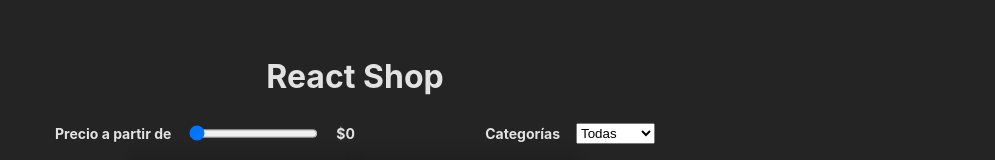
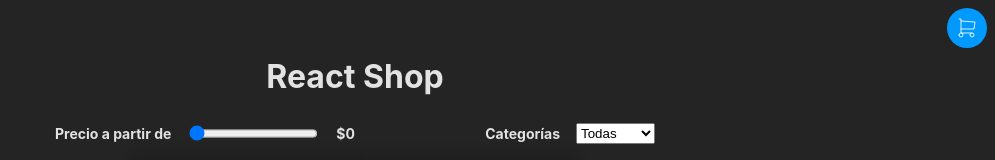
Before and after one commit to ogeid26/shopping-cart, a React (Vite) app: page / in a window 1280 px wide. Shown: the top 160 px of the page, without its empty margins (285-1280 px from the left). Built offline with nearby package versions, Linux system fonts and the light colour scheme.

Commit message:
added cart

```diff
--- a/src/App.jsx
+++ b/src/App.jsx
@@ -5,6 +5,7 @@
 import { Footer } from "./components/Footer"
 import { IS_DEVELOPMENT } from "./config"
 import { useFilters } from "./hooks/useFilters"
+import { Cart } from "./components/Cart"
 
 
 
@@ -18,6 +19,7 @@
   return (
     <>
       <Header/>
+      <Cart />
      <Products products={filteredProducts} />
      {IS_DEVELOPMENT && <Footer />}
     </>
--- /dev/null
+++ b/src/components/Cart.css
@@ -0,0 +1,56 @@
+.cart {
+    background: #000;
+    display: none;
+    padding: 32px;
+    position: fixed;
+    right: 0px;
+    top: 0px;
+    width: 200px;
+  }
+
+  .cart img {
+    aspect-ratio: 16/9;
+    width: 100%;
+  }
+
+  .cart li {
+    border-bottom: 1px solid #444;
+    padding-bottom: 16px;
+  }
+
+  .cart footer {
+    display: flex;
+    gap: 8px;
+    justify-content: center;
+    align-items: center;
+  }
+
+  .cart footer button {
+    padding: 8px;
+  }
+
+  .cart-button {
+    align-items: center;
+    background: #09f;
+    border-radius: 9999px;
+    cursor: pointer;
+    display: flex;
+    height: 32px;
+    justify-content: center;
+    padding: 4px;
+    position: absolute;
+    right: 8px;
+    top: 8px;
+    transition: all .3s ease;
+    width: 32px;
+    z-index: 9999;
+  }
+
+  .cart-button:hover {
+    scale: 1.1;
+  }
+
+  .cart-button ~ input:checked ~ .cart {
+    height: 100%;
+    display: block;
+  }
--- /dev/null
+++ b/src/components/Cart.jsx
@@ -0,0 +1,37 @@
+import { useId } from "react";
+import { CartIcon, ClearCartIcon } from "./Icons";
+import './Cart.css'
+
+export function Cart() {
+  const cartCheckboxId = useId();
+  return (
+    <>
+      <label className="cart-button" htmlFor={cartCheckboxId}>
+        <CartIcon />
+      </label>
+      <input id={cartCheckboxId} type="checkbox" hidden></input>
+      <aside className="cart">
+        <ul>
+          <li>
+            <img
+              src="https://i.dummyjson.com/data/products/2/thumbnail.jpg"
+              alt="Iphone"
+            />
+            <div>
+              <strong>iPhone</strong> - $1499
+            </div>
+
+            <footer>
+              <small>Qty: 1</small>
+              <button>+</button>
+            </footer>
+          </li>
+        </ul>
+        <button>
+          {" "}
+          <ClearCartIcon />
+        </button>
+      </aside>
+    </>
+  );
+}
```
